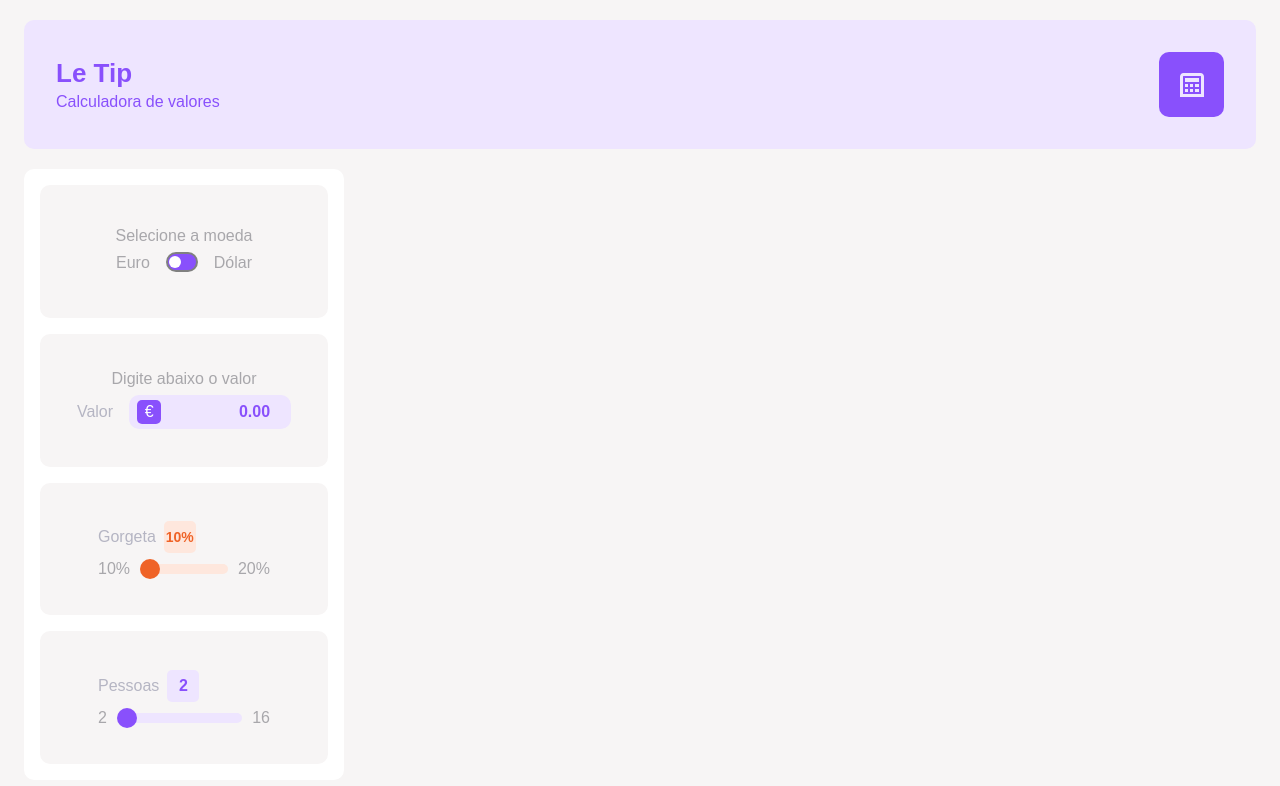
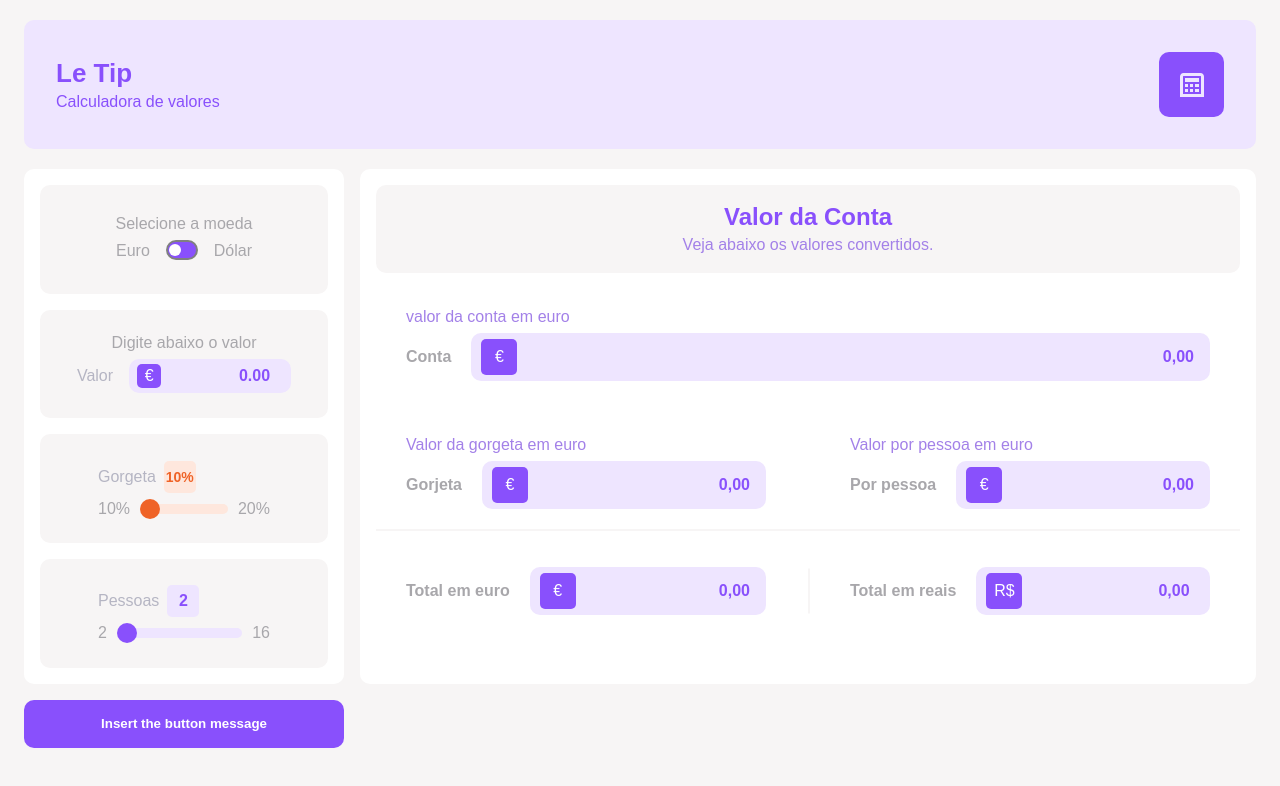
Before and after one commit to NathanCardoso/teste-convenia, a Vue app: page / in a window 1280 px wide. Shown: the top 786 px of the page. Built offline with nearby package versions, Linux system fonts and the light colour scheme; no server answers.

Commit message:
feat[Atom]: created component 'ButtonApp.vue'

```diff
--- /dev/null
+++ b/src/components/atoms/button/ButtonApp.vue
@@ -0,0 +1,38 @@
+<template>
+  <button @click="handleClick" class="button-app">
+    {{ message }}
+  </button>
+</template>
+
+<script>
+export default {
+  name: "ButtonApp",
+  props: {
+    message: {
+      type: String,
+      required: true,
+      default: "Insert the button message",
+    },
+  },
+  methods: {
+    handleClick() {
+      this.$emit("clicked");
+    },
+  },
+};
+</script>
+
+<style scoped>
+.button-app {
+  background: var(--purplePrimary);
+  border: 2px solid transparent;
+  border-radius: 0.625rem;
+  color: var(--whitePrimary);
+  font-weight: 700;
+  height: 3rem;
+}
+.button-app:hover,
+.button-app:focus {
+  border: 2px solid var(--purpleThird);
+}
+</style>
--- /dev/null
+++ b/src/components/organisms/MainOutputApp.vue
@@ -0,0 +1,180 @@
+<template>
+  <main class="main-app">
+    <HeaderSection />
+    <BoxOutResult>
+      <template v-slot:paragraph>
+        <ParagraphApp
+          :message="'valor da conta em ' + currentCurrency"
+          color="purple-third"
+        />
+      </template>
+      <template v-slot:money-value>
+        <BoxMoney message="Conta" :moneyValue="moneyValue" />
+      </template>
+    </BoxOutResult>
+    <div class="main-app__columns-top">
+      <BoxOutResult>
+        <template v-slot:paragraph>
+          <ParagraphApp
+            :message="'Valor da gorgeta em ' + currentCurrency"
+            color="purple-third"
+          />
+        </template>
+        <template v-slot:money-value>
+          <BoxMoney message="Gorjeta" :moneyValue="tipMoney" />
+        </template>
+      </BoxOutResult>
+      <BoxOutResult>
+        <template v-slot:paragraph>
+          <ParagraphApp
+            :message="'Valor por pessoa em ' + currentCurrency"
+            color="purple-third"
+          />
+        </template>
+        <template v-slot:money-value>
+          <BoxMoney message="Por pessoa" :moneyValue="forPeoples" />
+        </template>
+      </BoxOutResult>
+    </div>
+    <div class="main-app__columns-bottom">
+      <BoxOutResult>
+        <template v-slot:money-value>
+          <BoxMoney
+            :message="'Total em ' + currentCurrency"
+            :moneyValue="totalCurrentMoney"
+          />
+        </template>
+      </BoxOutResult>
+      <BoxOutResult>
+        <template v-slot:money-value>
+          <BoxMoney message="Total em reais" :moneyValue="accountTotalBRL" currentBRL />
+        </template>
+      </BoxOutResult>
+    </div>
+  </main>
+</template>
+
+<script>
+import HeaderSection from "../molecules/HeaderSection.vue";
+import BoxOutResult from "../molecules/BoxOutResult.vue";
+import ParagraphApp from "../atoms/paragraph/ParagraphApp.vue";
+import BoxMoney from "../molecules/BoxMoney.vue";
+import { useCalculatorStore } from "../../stores/calculatorStore";
+
+export default {
+  name: "MainOutputApp",
+  components: {
+    HeaderSection,
+    BoxOutResult,
+    ParagraphApp,
+    BoxMoney,
+  },
+  setup() {
+    const calculatorStore = useCalculatorStore();
+
+    return {
+      calculatorStore,
+    };
+  },
+  computed: {
+    currentCurrency() {
+      const currency = this.calculatorStore.getCurrency;
+      const messageCurrency = currency === "EUR" ? "euro" : "dólar";
+      return messageCurrency;
+    },
+    moneyValue() {
+      const moneyValue = this.calculatorStore.getCurrencyValue;
+      return moneyValue ? Number(moneyValue) : 0;
+    },
+    tipMoney() {
+      const tipValue = this.calculatorStore.getTip;
+      if (tipValue) {
+        const tipResult = (this.moneyValue * tipValue) / 100;
+        return tipResult;
+      } else {
+				return 0
+			}
+    },
+    forPeoples() {
+      const peopleValue = this.calculatorStore.getPeopeles;
+      if (peopleValue) {
+        const accountTotal = this.moneyValue + this.tipMoney;
+        const forPeopleValueResult = accountTotal / peopleValue;
+        return forPeopleValueResult;
+      } else{
+				return 0
+			}
+    },
+    totalCurrentMoney() {
+      const currentMoney = this.calculatorStore.getCurrencyValue;
+      if (currentMoney) {
+        const tipMoney = this.tipMoney;
+        const totalMoney = currentMoney + tipMoney;
+        return totalMoney;
+      } else {
+        return 0;
+      }
+    },
+    currentMoneyBRL() {
+      const currencyBRL = this.calculatorStore.getCurrencyValueBRL;
+      return currencyBRL;
+    },
+    accountTotalBRL() {
+      const totalAccountBRL = this.totalCurrentMoney * this.currentMoneyBRL;
+      return totalAccountBRL;
+    },
+  },
+};
+</script>
+
+<style scoped>
+.main-app {
+  display: flex;
+  flex-direction: column;
+  gap: 1rem;
+  border-radius: 0.625rem;
+  background: var(--whitePrimary);
+  padding: 1rem;
+  flex: 1;
+}
+.main-app__columns-top {
+  display: grid;
+  grid-template-columns: 1fr 1fr;
+  gap: 1.5rem;
+  border-bottom: 2px solid var(--whiteSecondary);
+}
+.main-app__columns-bottom {
+  display: grid;
+  grid-template-columns: 1fr 1fr;
+  gap: 1.5rem;
+  position: relative;
+}
+.main-app__columns-bottom::after {
+  content: "";
+  display: block;
+  position: absolute;
+  width: 0.125rem;
+  height: 2.8125rem;
+  background: var(--whiteSecondary);
+  left: 50%;
+  top: 50%;
+  transform: translateY(-50%);
+}
+
+@media screen and (max-width: 1024px) {
+  .main-app {
+    gap: 0;
+  }
+  .main-app__columns-top {
+    grid-template-columns: 1fr;
+    gap: 0;
+  }
+  .main-app__columns-bottom {
+    grid-template-columns: 1fr;
+    gap: 0;
+  }
+  .main-app__columns-bottom::after {
+    display: none;
+  }
+}
+</style>
--- a/src/view/ViewHome.vue
+++ b/src/view/ViewHome.vue
@@ -2,18 +2,24 @@
   <TheHeader />
   <div class="page-home">
     <FormApp  class="animeLeft" />
+		<MainOutputApp class="animeLeft" />
+		<ButtonApp />
   </div>
 </template>
 
 <script>
 import TheHeader from "../components/molecules/TheHeader.vue";
 import FormApp from "../components/organisms/FormApp.vue";
+import MainOutputApp from "../components/organisms/MainOutputApp.vue"
+import ButtonApp from "../components/atoms/button/ButtonApp.vue"
 
 export default {
   name: "ViewHome",
   components: {
     TheHeader,
     FormApp,
+		MainOutputApp,
+		ButtonApp
   },
 };
 </script>
```
